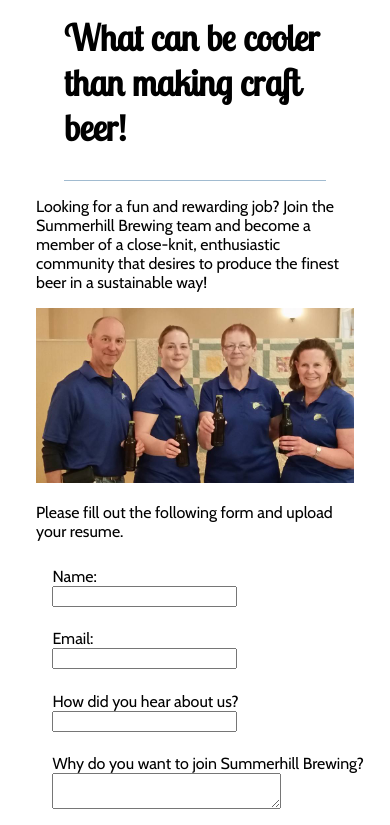
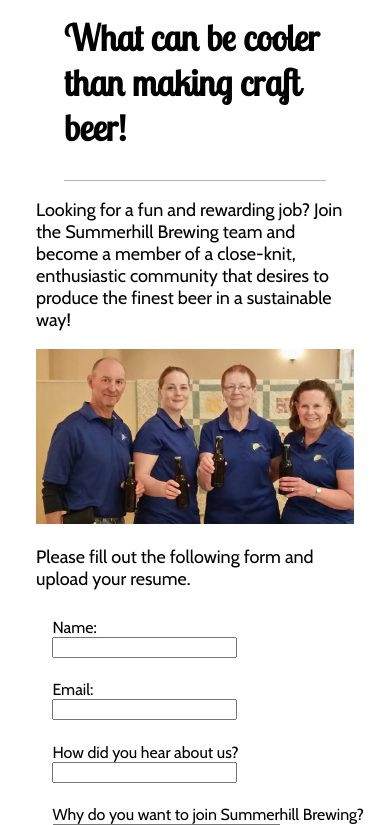
Before and after one commit to WenDing1997/final-project, a PHP site: page /employment.php in a window 390 px wide. Shown: the part 178-1003 px from the top of the page. Run offline with PHP 8.4, Linux system fonts and the light colour scheme; some libraries are stand-ins or nearby versions.

Commit message:
last change

```diff
--- a/fpm1/styles/employment.css
+++ b/fpm1/styles/employment.css
@@ -7,6 +7,7 @@
   margin: auto;
   border-bottom: 0.5px solid #a1bbd0;
 }
+
 
 #main_box img{
   width: 100%;
@@ -92,6 +93,11 @@ form div + div {
 
 @media screen and (max-width: 700px) {
 
+  #main_box p{
+      font-size: 18px;
+  }
+
+
   #main_box{
     width:85%;
   }
```
